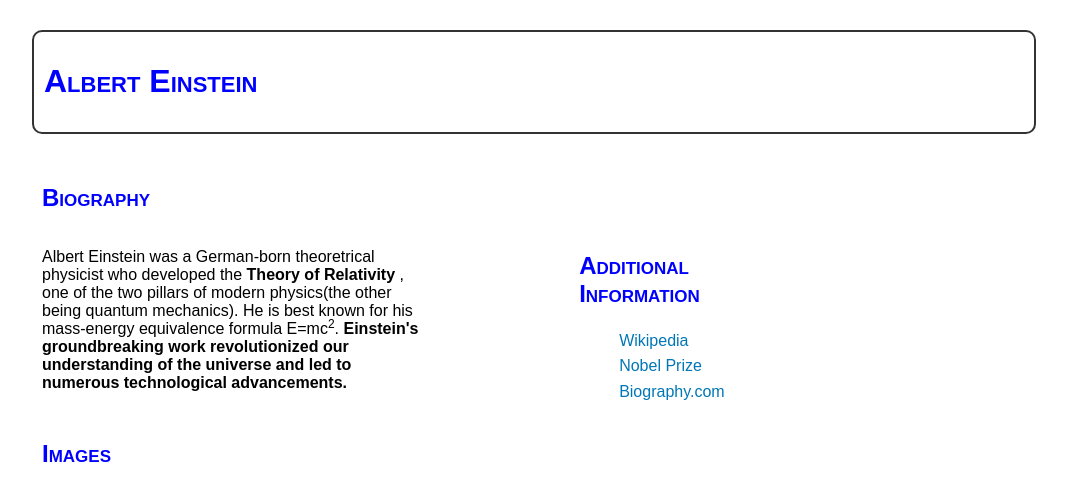
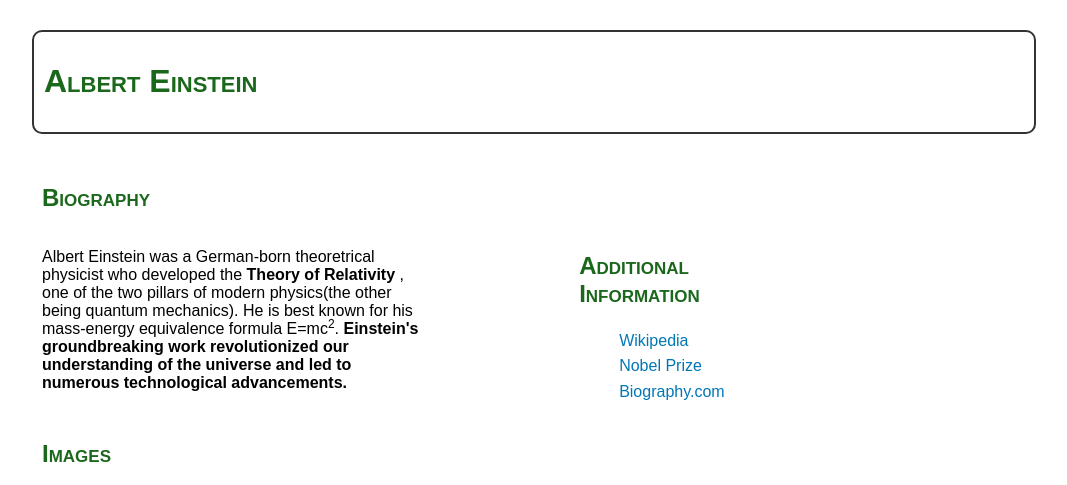
Before and after one commit to Rajvansh-Singh/PROG1245-Assignment-1-, a plain HTML site: page index.html in a window 1280 px wide. Shown: the top 485 px of the page, without its empty margins (106-1173 px from the left). Drawn offline with Linux system fonts and the light colour scheme.

Commit message:
Assignment 1

```diff
--- a/css/main.css
+++ b/css/main.css
@@ -21,7 +21,7 @@ body {
     flex-direction: row;
 }
 /* Part 2 */
-/* Define a class for the header element */
+/* Defining a class for the header element */
 .header-footer {
     border: 2px solid #333;
     border-radius: 10px;
@@ -29,7 +29,7 @@ body {
     margin: 10px;
   }
 
-  /* Define a class for the footer element */
+  /* Defining a class for the footer element */
   .footer {
     border: 2px solid #555;
     border-radius: 10px;
@@ -37,13 +37,13 @@ body {
     margin: 15px;
     clear:both;
   }
-  /* Change font color and set font-variant for h1 and h2 elements */
+  /* Changing font color and setting font-variant for h1 and h2 elements */
 h1, h2 {
-    color: blue; /* Change font color to blue */
-    font-variant: small-caps; /* Set font variant to small-caps */
+    color: rgba(4, 88, 5, 0.91); /* Change font color to yellow */
+    font-variant: small-caps;
   }
 
-  /* Reduce font size and change color for p elements within footer */
+  /* Reducing font size and changing color for p elements within footer */
   footer p {
     font-size: 14px;
     color: green;
@@ -51,7 +51,7 @@ h1, h2 {
 
 
 /* Part 3 */
-/* Set the width and float for the <main> element */
+/* Setting the width and float for the <main> element */
 main {
     width: 66.6667%; /* Seting the width to 2/3 of the page */
     float: left; /* Floating the element to the left to make it sit beside other elements */
@@ -59,7 +59,7 @@ main {
     padding: 10px;
   }
 
-  /* Set the width and float for the <aside> element */
+  /* Setting the width and float for the <aside> element */
   aside {
     width: 33.3333%; /* Setting the width to 1/3 of the page */
     float: left; /* Floating the element to the left to make it sit beside other elements */
@@ -67,7 +67,7 @@ main {
     padding: 10px;
   }
 
-  /* Clear the float to prevent following elements from being affected */
+  /* Clearing the float to prevent following elements from being affected */
   .clearfix::after {
     content: "";
     display: table;
```
